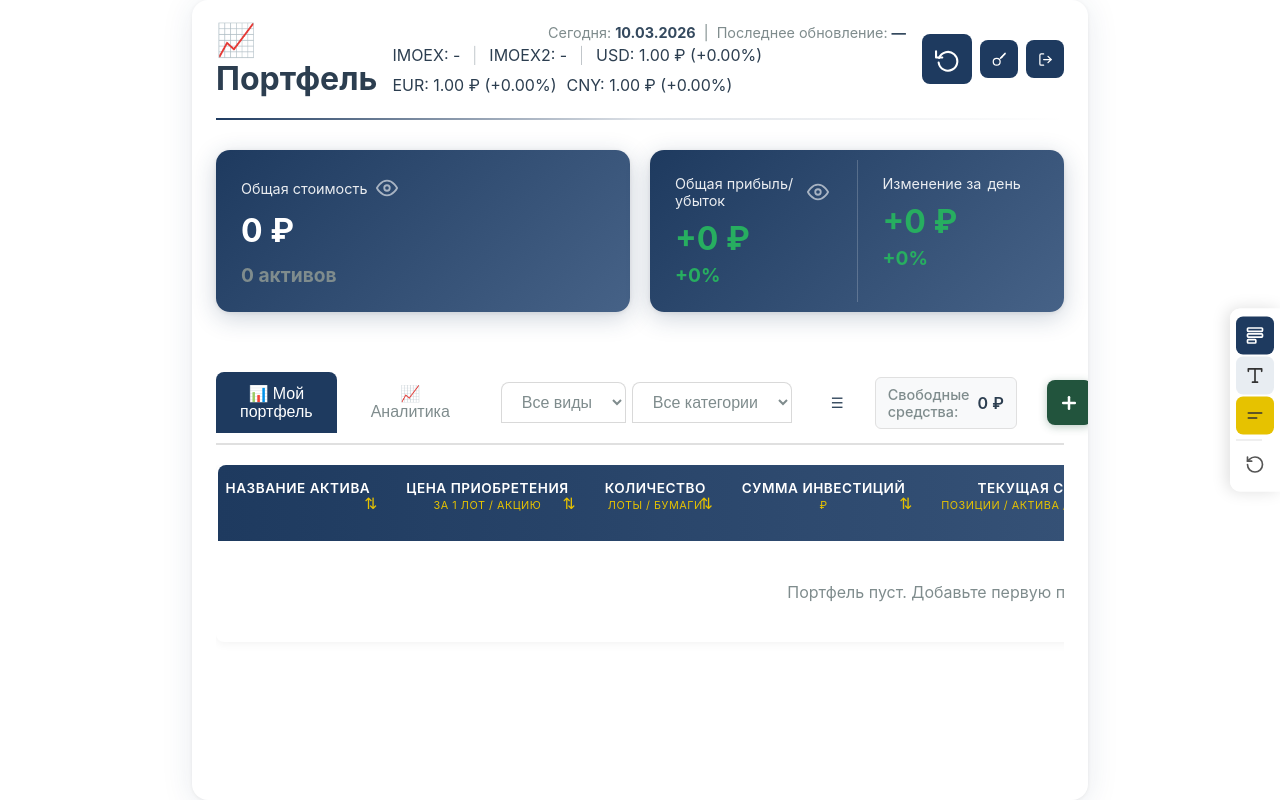
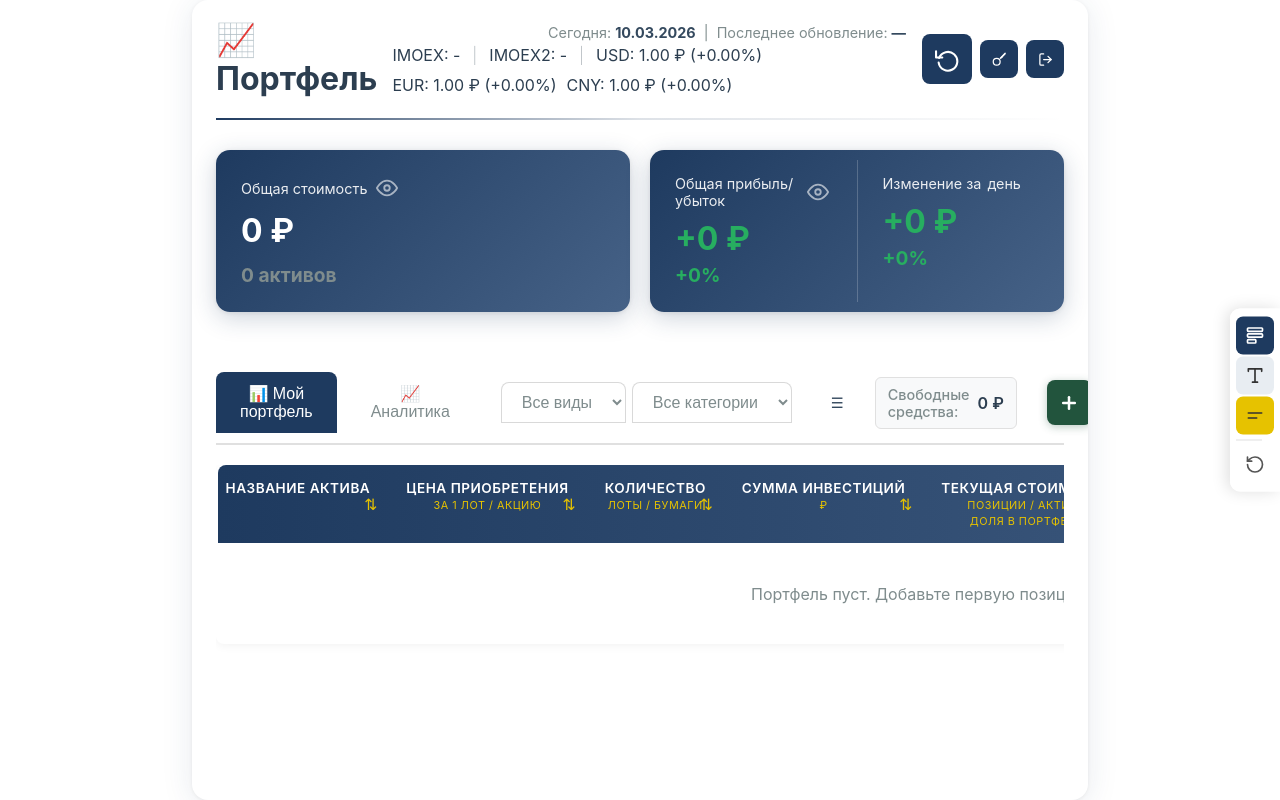
Before and after one commit to rv1n/rv1n.github.io, a Flask app: page / in a window 1280 px wide. Run offline with Flask 3, Linux system fonts and the light colour scheme; a user stored in the database is signed in; data comes from the database, SQL or seed files in the repository; data that the repository does not hold is empty.

Commit message:
visual fix

```diff
--- a/templates/index.html
+++ b/templates/index.html
@@ -213,9 +213,8 @@
                             <th data-sort-key="current_value" class="sortable">
                                 <div class="th-label-group">
                                     <span>Текущая стоимость</span>
-                                    <div class="th-sub-label">
-                                        позиции / актива / доля в портфеле
-                                    </div>
+                                    <div class="th-sub-label">позиции / актива</div>
+                                    <div class="th-sub-label">доля в портфеле</div>
                                 </div>
                                 <button type="button" class="sort-btn" aria-label="Сортировать по текущей стоимости">⇅</button>
                             </th>
```
